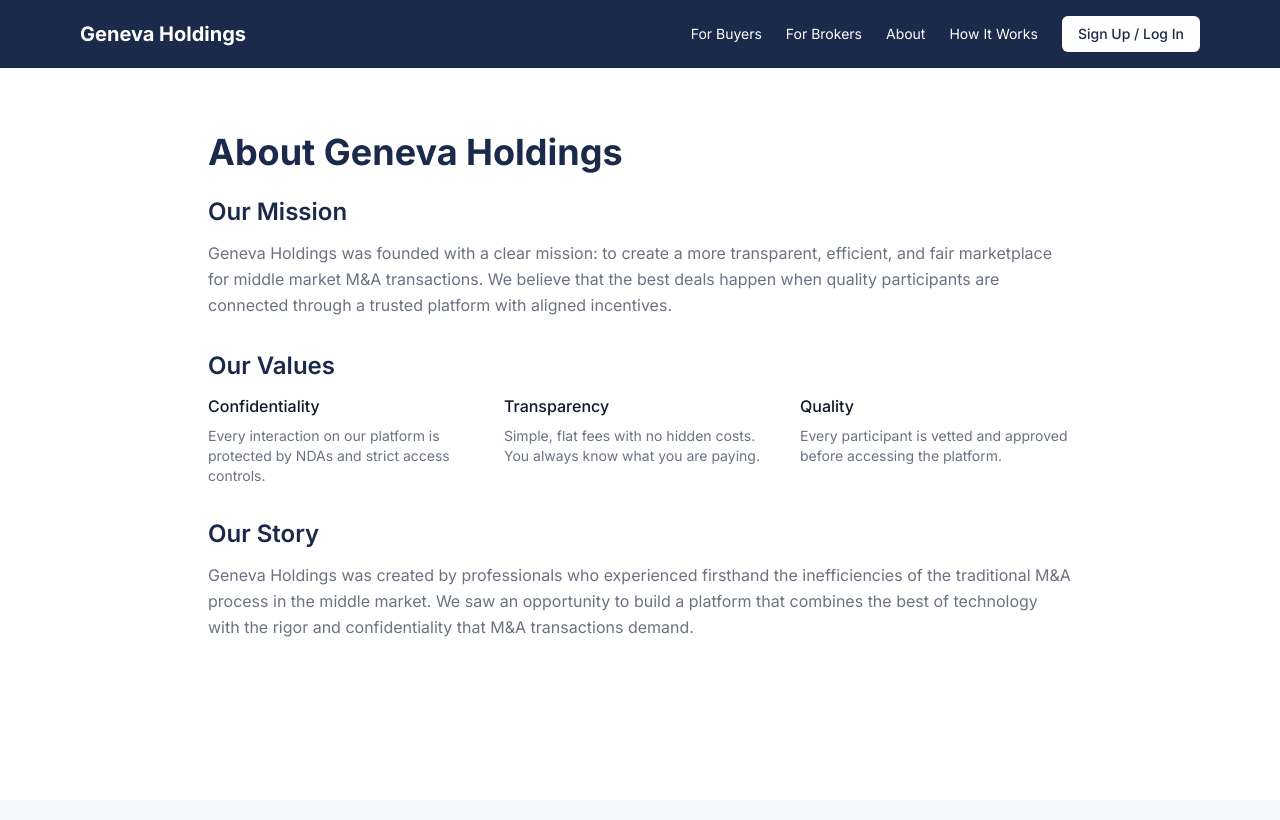
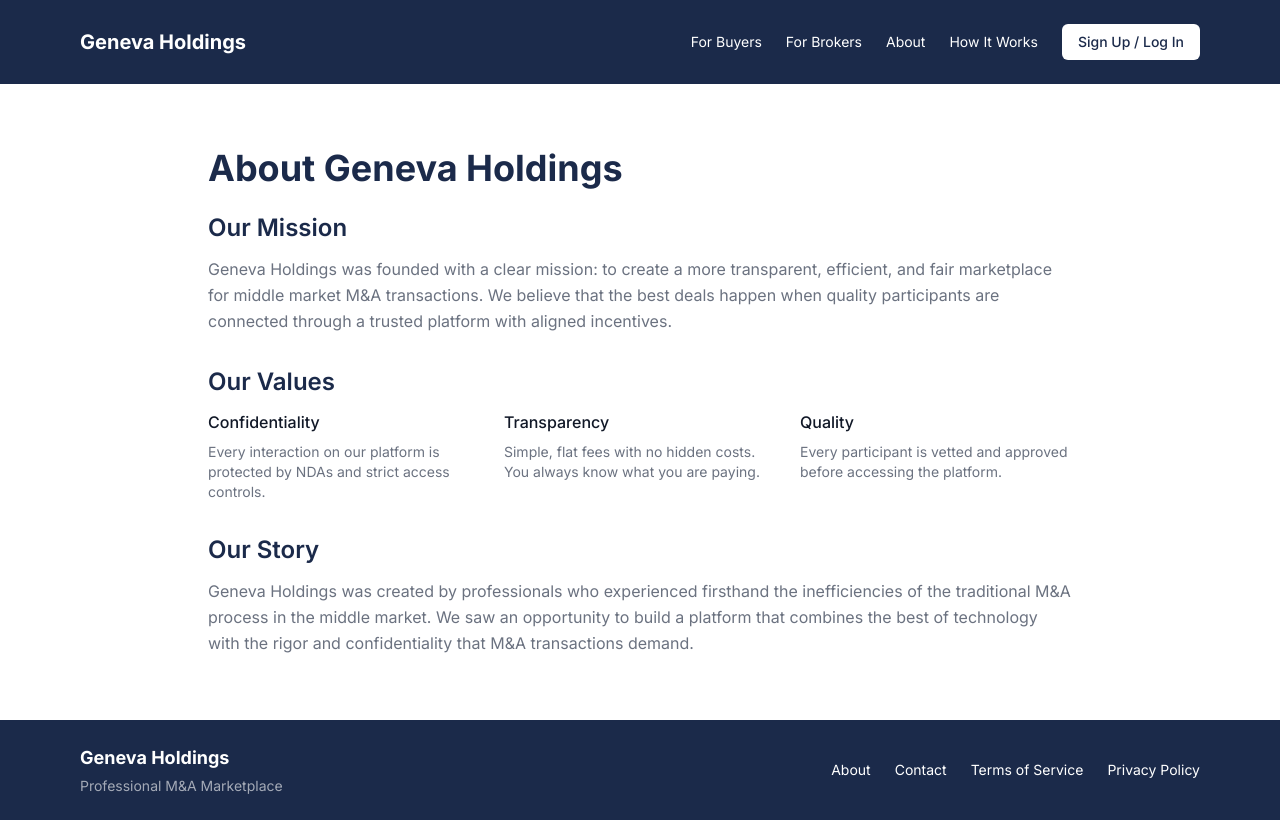
Before and after one commit to thealgochef/MA-Platform, a Next.js app: page /about in a window 1280 px wide. Built offline with nearby package versions, Linux system fonts and the light colour scheme.

Commit message:
feat: add footer to public pages on landing screen (#13)
* feat: add footer to public pages on landing screen

* fix: reduce footer padding on multiple pages for consistency

```diff
--- a/src/app/(public)/about/page.tsx
+++ b/src/app/(public)/about/page.tsx
@@ -3,8 +3,10 @@ import Link from "next/link";
 export default function AboutPage() {
   return (
     <main className="min-h-screen bg-white">
+
+      {/* Navigation */}
       <nav className="bg-navy text-white">
-        <div className="max-w-6xl mx-auto px-4 py-4 flex items-center justify-between">
+        <div className="max-w-6xl mx-auto px-4 py-6 flex items-center justify-between">
           <Link href="/" className="text-xl font-bold">
             Geneva Holdings
           </Link>
@@ -21,16 +23,14 @@ export default function AboutPage() {
             <Link href="/how-it-works" className="text-sm hover:text-white/80 transition-colors">
               How It Works
             </Link>
-            <Link
-              href="/login"
-              className="bg-white text-navy px-4 py-2 rounded-md text-sm font-medium hover:bg-light-gray transition-colors"
-            >
+            <Link href="/login" className="bg-white text-navy px-4 py-2 rounded-md text-sm font-medium hover:bg-light-gray transition-colors">
               Sign Up / Log In
             </Link>
           </div>
         </div>
       </nav>
 
+      {/* Hero Section */}
       <section className="py-16">
         <div className="max-w-4xl mx-auto px-4">
           <h1 className="text-4xl font-bold text-navy mb-6">About Geneva Holdings</h1>
@@ -82,6 +82,25 @@ export default function AboutPage() {
           </div>
         </div>
       </section>
+
+      {/* Footer */}
+      <footer className="bg-navy text-white py-6">
+        <div className="max-w-6xl mx-auto px-4">
+          <div className="flex flex-wrap justify-between items-center">
+            <div>
+              <p className="font-bold text-lg">Geneva Holdings</p>
+              <p className="text-sm text-white/60 mt-1">Professional M&A Marketplace</p>
+            </div>
+            <div className="flex gap-6 text-sm">
+              <Link href="/about" className="hover:text-white/80 transition-colors">About</Link>
+              <Link href="/contact" className="hover:text-white/80 transition-colors">Contact</Link>
+              <Link href="/terms" className="hover:text-white/80 transition-colors">Terms of Service</Link>
+              <Link href="/privacy" className="hover:text-white/80 transition-colors">Privacy Policy</Link>
+            </div>
+          </div>
+        </div>
+      </footer>
+
     </main>
   );
 }
--- a/src/app/(public)/contact/page.tsx
+++ b/src/app/(public)/contact/page.tsx
@@ -3,8 +3,10 @@ import Link from "next/link";
 export default function ContactPage() {
   return (
     <main className="min-h-screen bg-white">
+
+      {/* Navigation */}
       <nav className="bg-navy text-white">
-        <div className="max-w-6xl mx-auto px-4 py-4 flex items-center justify-between">
+        <div className="max-w-6xl mx-auto px-4 py-6 flex items-center justify-between">
           <Link href="/" className="text-xl font-bold">
             Geneva Holdings
           </Link>
@@ -21,16 +23,14 @@ export default function ContactPage() {
             <Link href="/how-it-works" className="text-sm hover:text-white/80 transition-colors">
               How It Works
             </Link>
-            <Link
-              href="/login"
-              className="bg-white text-navy px-4 py-2 rounded-md text-sm font-medium hover:bg-light-gray transition-colors"
-            >
+            <Link href="/login" className="bg-white text-navy px-4 py-2 rounded-md text-sm font-medium hover:bg-light-gray transition-colors">
               Sign Up / Log In
             </Link>
           </div>
         </div>
       </nav>
 
+      {/* Hero Section */}
       <section className="py-16">
         <div className="max-w-4xl mx-auto px-4">
           <h1 className="text-4xl font-bold text-navy mb-6">Contact Us</h1>
@@ -44,6 +44,25 @@ export default function ContactPage() {
           </div>
         </div>
       </section>
+
+      {/* Footer */}
+      <footer className="bg-navy text-white py-6">
+        <div className="max-w-6xl mx-auto px-4">
+          <div className="flex flex-wrap justify-between items-center">
+            <div>
+              <p className="font-bold text-lg">Geneva Holdings</p>
+              <p className="text-sm text-white/60 mt-1">Professional M&A Marketplace</p>
+            </div>
+            <div className="flex gap-6 text-sm">
+              <Link href="/about" className="hover:text-white/80 transition-colors">About</Link>
+              <Link href="/contact" className="hover:text-white/80 transition-colors">Contact</Link>
+              <Link href="/terms" className="hover:text-white/80 transition-colors">Terms of Service</Link>
+              <Link href="/privacy" className="hover:text-white/80 transition-colors">Privacy Policy</Link>
+            </div>
+          </div>
+        </div>
+      </footer>
+
     </main>
   );
 }
--- a/src/app/(public)/for-brokers/page.tsx
+++ b/src/app/(public)/for-brokers/page.tsx
@@ -3,8 +3,10 @@ import Link from "next/link";
 export default function ForBrokersPage() {
   return (
     <main className="min-h-screen bg-white">
+
+      {/* Navigation */}
       <nav className="bg-navy text-white">
-        <div className="max-w-6xl mx-auto px-4 py-4 flex items-center justify-between">
+        <div className="max-w-6xl mx-auto px-4 py-6 flex items-center justify-between">
           <Link href="/" className="text-xl font-bold">
             Geneva Holdings
           </Link>
@@ -21,16 +23,14 @@ export default function ForBrokersPage() {
             <Link href="/how-it-works" className="text-sm hover:text-white/80 transition-colors">
               How It Works
             </Link>
-            <Link
-              href="/login"
-              className="bg-white text-navy px-4 py-2 rounded-md text-sm font-medium hover:bg-light-gray transition-colors"
-            >
+            <Link href="/login" className="bg-white text-navy px-4 py-2 rounded-md text-sm font-medium hover:bg-light-gray transition-colors">
               Sign Up / Log In
             </Link>
           </div>
         </div>
       </nav>
 
+      {/* Hero Section */}
       <section className="py-16">
         <div className="max-w-4xl mx-auto px-4">
           <h1 className="text-4xl font-bold text-navy mb-6">For Brokers</h1>
@@ -91,13 +91,30 @@ export default function ForBrokersPage() {
           </ol>
 
           <Link
-            href="/login"
-            className="inline-block bg-navy text-white px-8 py-3 rounded-md font-medium hover:bg-slate-blue transition-colors"
-          >
+            href="/login" className="inline-block bg-navy text-white px-8 py-3 rounded-md font-medium hover:bg-slate-blue transition-colors">
             Get Started as a Broker
           </Link>
         </div>
       </section>
+
+      {/* Footer */}
+      <footer className="bg-navy text-white py-6">
+        <div className="max-w-6xl mx-auto px-4">
+          <div className="flex flex-wrap justify-between items-center">
+            <div>
+              <p className="font-bold text-lg">Geneva Holdings</p>
+              <p className="text-sm text-white/60 mt-1">Professional M&A Marketplace</p>
+            </div>
+            <div className="flex gap-6 text-sm">
+              <Link href="/about" className="hover:text-white/80 transition-colors">About</Link>
+              <Link href="/contact" className="hover:text-white/80 transition-colors">Contact</Link>
+              <Link href="/terms" className="hover:text-white/80 transition-colors">Terms of Service</Link>
+              <Link href="/privacy" className="hover:text-white/80 transition-colors">Privacy Policy</Link>
+            </div>
+          </div>
+        </div>
+      </footer>
+
     </main>
   );
 }
--- a/src/app/(public)/for-buyers/page.tsx
+++ b/src/app/(public)/for-buyers/page.tsx
@@ -4,8 +4,10 @@ import FeeStructureTable from "@/components/buyer/FeeStructureTable";
 export default function ForBuyersPage() {
   return (
     <main className="min-h-screen bg-white">
+
+      {/* Navigation */}
       <nav className="bg-navy text-white">
-        <div className="max-w-6xl mx-auto px-4 py-4 flex items-center justify-between">
+        <div className="max-w-6xl mx-auto px-4 py-6 flex items-center justify-between">
           <Link href="/" className="text-xl font-bold">
             Geneva Holdings
           </Link>
@@ -22,16 +24,14 @@ export default function ForBuyersPage() {
             <Link href="/how-it-works" className="text-sm hover:text-white/80 transition-colors">
               How It Works
             </Link>
-            <Link
-              href="/login"
-              className="bg-white text-navy px-4 py-2 rounded-md text-sm font-medium hover:bg-light-gray transition-colors"
-            >
+            <Link href="/login" className="bg-white text-navy px-4 py-2 rounded-md text-sm font-medium hover:bg-light-gray transition-colors">
               Sign Up / Log In
             </Link>
           </div>
         </div>
       </nav>
 
+      {/* Hero Section */}
       <section className="py-16">
         <div className="max-w-4xl mx-auto px-4">
           <h1 className="text-4xl font-bold text-navy mb-6">For Buyers</h1>
@@ -100,6 +100,25 @@ export default function ForBuyersPage() {
           </Link>
         </div>
       </section>
+
+      {/* Footer */}
+      <footer className="bg-navy text-white py-6">
+        <div className="max-w-6xl mx-auto px-4">
+          <div className="flex flex-wrap justify-between items-center">
+            <div>
+              <p className="font-bold text-lg">Geneva Holdings</p>
+              <p className="text-sm text-white/60 mt-1">Professional M&A Marketplace</p>
+            </div>
+            <div className="flex gap-6 text-sm">
+              <Link href="/about" className="hover:text-white/80 transition-colors">About</Link>
+              <Link href="/contact" className="hover:text-white/80 transition-colors">Contact</Link>
+              <Link href="/terms" className="hover:text-white/80 transition-colors">Terms of Service</Link>
+              <Link href="/privacy" className="hover:text-white/80 transition-colors">Privacy Policy</Link>
+            </div>
+          </div>
+        </div>
+      </footer>
+
     </main>
   );
 }
--- a/src/app/(public)/how-it-works/page.tsx
+++ b/src/app/(public)/how-it-works/page.tsx
@@ -3,8 +3,10 @@ import Link from "next/link";
 export default function HowItWorksPage() {
   return (
     <main className="min-h-screen bg-white">
+
+      {/* Navigation */}
       <nav className="bg-navy text-white">
-        <div className="max-w-6xl mx-auto px-4 py-4 flex items-center justify-between">
+        <div className="max-w-6xl mx-auto px-4 py-6 flex items-center justify-between">
           <Link href="/" className="text-xl font-bold">
             Geneva Holdings
           </Link>
@@ -21,16 +23,14 @@ export default function HowItWorksPage() {
             <Link href="/how-it-works" className="text-sm hover:text-white/80 transition-colors">
               How It Works
             </Link>
-            <Link
-              href="/login"
-              className="bg-white text-navy px-4 py-2 rounded-md text-sm font-medium hover:bg-light-gray transition-colors"
-            >
+            <Link href="/login" className="bg-white text-navy px-4 py-2 rounded-md text-sm font-medium hover:bg-light-gray transition-colors">
               Sign Up / Log In
             </Link>
           </div>
         </div>
       </nav>
 
+      {/* Hero Section */}
       <section className="py-16">
         <div className="max-w-4xl mx-auto px-4">
           <h1 className="text-4xl font-bold text-navy mb-6">How It Works</h1>
@@ -129,6 +129,25 @@ export default function HowItWorksPage() {
           </div>
         </div>
       </section>
+
+      {/* Footer */}
+      <footer className="bg-navy text-white py-6">
+        <div className="max-w-6xl mx-auto px-4">
+          <div className="flex flex-wrap justify-between items-center">
+            <div>
+              <p className="font-bold text-lg">Geneva Holdings</p>
+              <p className="text-sm text-white/60 mt-1">Professional M&A Marketplace</p>
+            </div>
+            <div className="flex gap-6 text-sm">
+              <Link href="/about" className="hover:text-white/80 transition-colors">About</Link>
+              <Link href="/contact" className="hover:text-white/80 transition-colors">Contact</Link>
+              <Link href="/terms" className="hover:text-white/80 transition-colors">Terms of Service</Link>
+              <Link href="/privacy" className="hover:text-white/80 transition-colors">Privacy Policy</Link>
+            </div>
+          </div>
+        </div>
+      </footer>
+
     </main>
   );
 }
--- a/src/app/(public)/privacy/page.tsx
+++ b/src/app/(public)/privacy/page.tsx
@@ -3,8 +3,10 @@ import Link from "next/link";
 export default function PrivacyPage() {
   return (
     <main className="min-h-screen bg-white">
+
+      {/* Navigation */}
       <nav className="bg-navy text-white">
-        <div className="max-w-6xl mx-auto px-4 py-4 flex items-center justify-between">
+        <div className="max-w-6xl mx-auto px-4 py-6 flex items-center justify-between">
           <Link href="/" className="text-xl font-bold">
             Geneva Holdings
           </Link>
@@ -21,16 +23,14 @@ export default function PrivacyPage() {
             <Link href="/how-it-works" className="text-sm hover:text-white/80 transition-colors">
               How It Works
             </Link>
-            <Link
-              href="/login"
-              className="bg-white text-navy px-4 py-2 rounded-md text-sm font-medium hover:bg-light-gray transition-colors"
-            >
+            <Link href="/login" className="bg-white text-navy px-4 py-2 rounded-md text-sm font-medium hover:bg-light-gray transition-colors">
               Sign Up / Log In
             </Link>
           </div>
         </div>
       </nav>
 
+      {/* Hero Section */}
       <section className="py-16">
         <div className="max-w-4xl mx-auto px-4">
           <h1 className="text-4xl font-bold text-navy mb-6">Privacy Policy</h1>
@@ -48,6 +48,25 @@ export default function PrivacyPage() {
           </div>
         </div>
       </section>
+
+      {/* Footer */}
+      <footer className="bg-navy text-white py-6">
+        <div className="max-w-6xl mx-auto px-4">
+          <div className="flex flex-wrap justify-between items-center">
+            <div>
+              <p className="font-bold text-lg">Geneva Holdings</p>
+              <p className="text-sm text-white/60 mt-1">Professional M&A Marketplace</p>
+            </div>
+            <div className="flex gap-6 text-sm">
+              <Link href="/about" className="hover:text-white/80 transition-colors">About</Link>
+              <Link href="/contact" className="hover:text-white/80 transition-colors">Contact</Link>
+              <Link href="/terms" className="hover:text-white/80 transition-colors">Terms of Service</Link>
+              <Link href="/privacy" className="hover:text-white/80 transition-colors">Privacy Policy</Link>
+            </div>
+          </div>
+        </div>
+      </footer>
+
     </main>
   );
 }
--- a/src/app/(public)/terms/page.tsx
+++ b/src/app/(public)/terms/page.tsx
@@ -3,8 +3,10 @@ import Link from "next/link";
 export default function TermsPage() {
   return (
     <main className="min-h-screen bg-white">
+
+      {/* Navigation */}
       <nav className="bg-navy text-white">
-        <div className="max-w-6xl mx-auto px-4 py-4 flex items-center justify-between">
+        <div className="max-w-6xl mx-auto px-4 py-6 flex items-center justify-between">
           <Link href="/" className="text-xl font-bold">
             Geneva Holdings
           </Link>
@@ -21,16 +23,14 @@ export default function TermsPage() {
             <Link href="/how-it-works" className="text-sm hover:text-white/80 transition-colors">
               How It Works
             </Link>
-            <Link
-              href="/login"
-              className="bg-white text-navy px-4 py-2 rounded-md text-sm font-medium hover:bg-light-gray transition-colors"
-            >
+            <Link href="/login" className="bg-white text-navy px-4 py-2 rounded-md text-sm font-medium hover:bg-light-gray transition-colors">
               Sign Up / Log In
             </Link>
           </div>
         </div>
       </nav>
 
+      {/* Hero Section */}
       <section className="py-16">
         <div className="max-w-4xl mx-auto px-4">
           <h1 className="text-4xl font-bold text-navy mb-6">Terms of Service</h1>
@@ -48,6 +48,25 @@ export default function TermsPage() {
           </div>
         </div>
       </section>
+
+      {/* Footer */}
+      <footer className="bg-navy text-white py-6">
+        <div className="max-w-6xl mx-auto px-4">
+          <div className="flex flex-wrap justify-between items-center">
+            <div>
+              <p className="font-bold text-lg">Geneva Holdings</p>
+              <p className="text-sm text-white/60 mt-1">Professional M&A Marketplace</p>
+            </div>
+            <div className="flex gap-6 text-sm">
+              <Link href="/about" className="hover:text-white/80 transition-colors">About</Link>
+              <Link href="/contact" className="hover:text-white/80 transition-colors">Contact</Link>
+              <Link href="/terms" className="hover:text-white/80 transition-colors">Terms of Service</Link>
+              <Link href="/privacy" className="hover:text-white/80 transition-colors">Privacy Policy</Link>
+            </div>
+          </div>
+        </div>
+      </footer>
+
     </main>
   );
 }
```
Also changed, not shown: src/app/page.tsx (+5 -6 lines).
